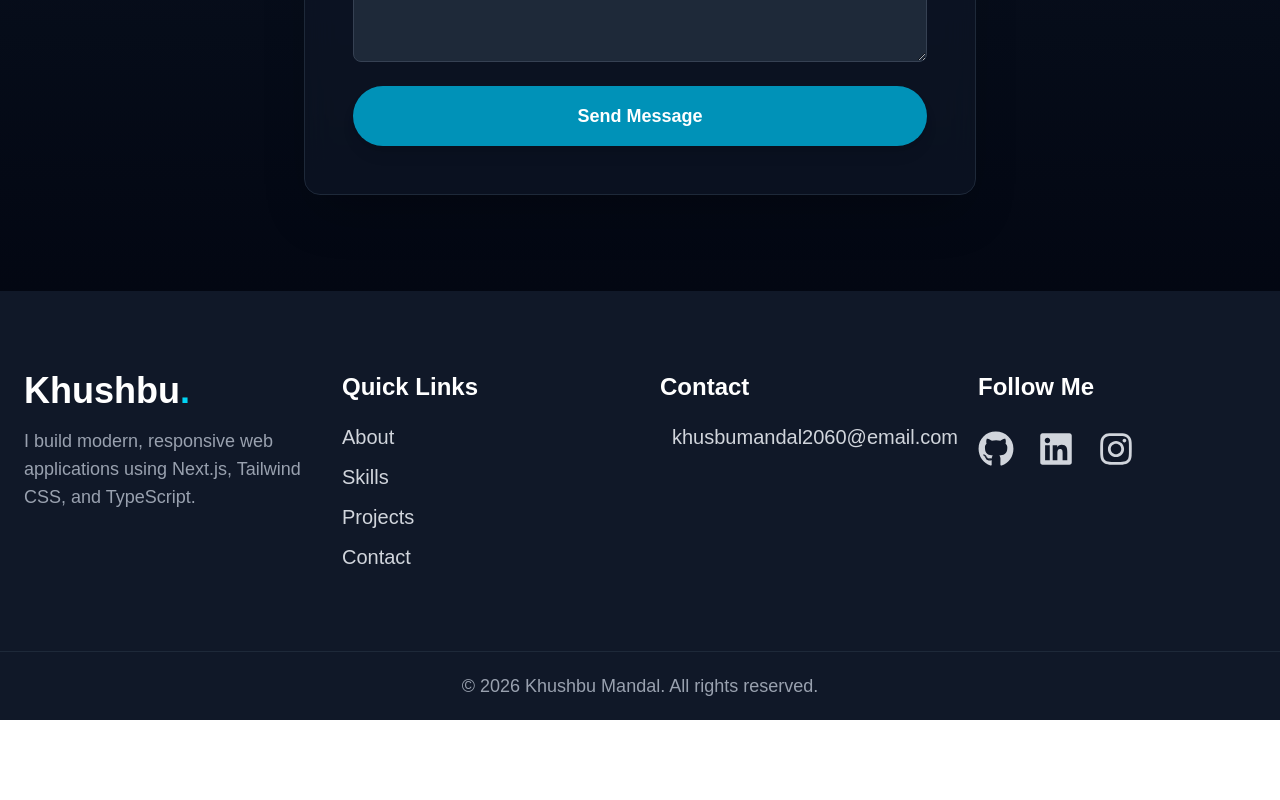
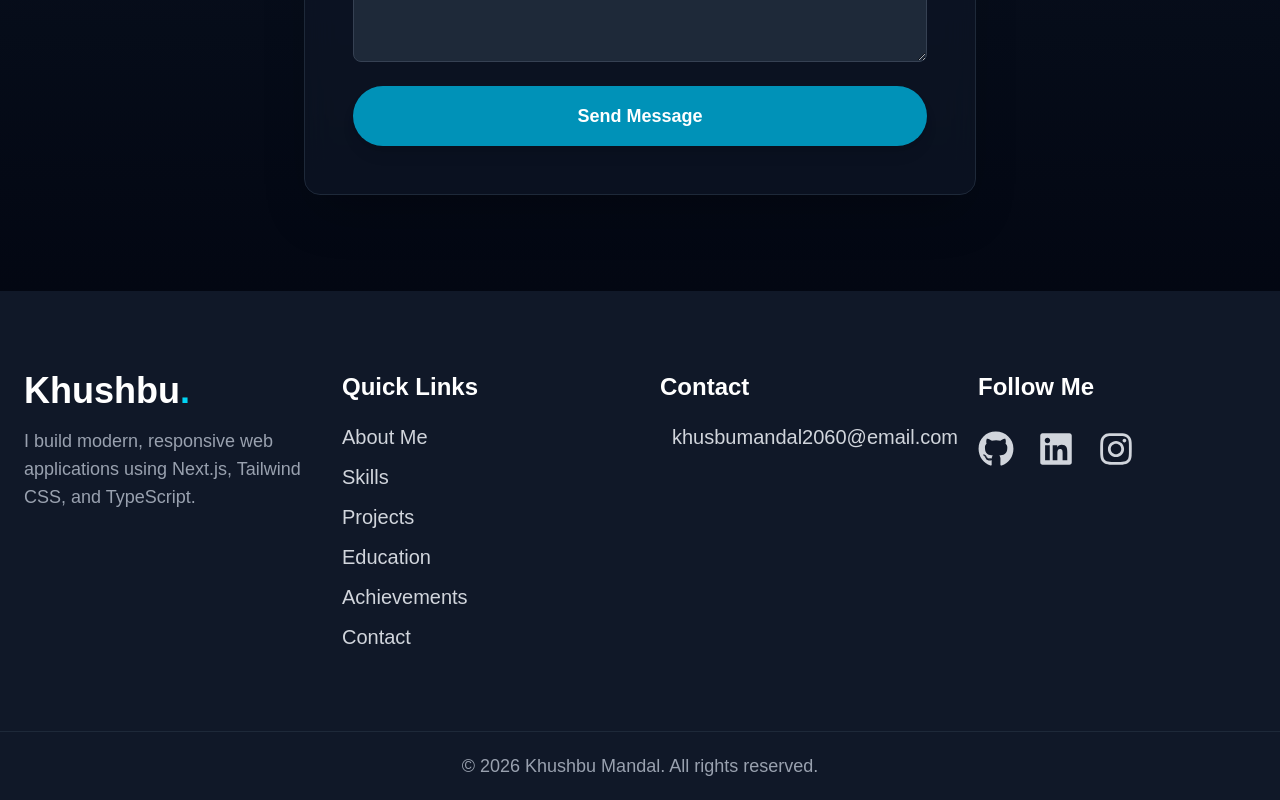
Before and after one commit to Khushbumandal2060/Portfolio, a Next.js app in the folder portfolio-ts/: page / in a window 1280 px wide. Shown: the part 5217-6017 px from the top of the page. Before the commit the page ends 5937 px from the top, so only its background shows below. Built offline with nearby package versions, Linux system fonts and the light colour scheme.

Commit message:
Updated components to use buttons for links

```diff
--- a/portfolio-ts/src/components/Footer.tsx
+++ b/portfolio-ts/src/components/Footer.tsx
@@ -1,20 +1,36 @@
 "use client";
-import Link from "next/link";
 import { FaGithub, FaLinkedin, FaInstagram, FaEnvelope } from "react-icons/fa";
 
-export default function Footer() {
+interface FooterProps {
+  sections: { [key: string]: React.RefObject<HTMLElement> };
+}
+
+const Footer: React.FC<FooterProps> = ({ sections }) => {
+  const quickLinks = [
+    { label: "About Me", ref: "about" },
+    { label: "Skills", ref: "skills" },
+    { label: "Projects", ref: "projects" },
+    { label: "Education", ref: "education" },
+    { label: "Achievements", ref: "achievements" },
+    { label: "Contact", ref: "contact" },
+  ];
+
+  const scrollToSection = (ref: string) => {
+    sections[ref]?.current?.scrollIntoView({ behavior: "smooth" });
+  };
+
   return (
     <footer className="bg-gray-900 text-gray-300">
       <div className="max-w-7xl mx-auto px-6 py-20 grid grid-cols-1 md:grid-cols-4 gap-12 md:gap-10">
 
         {/* LOGO */}
         <div className="flex flex-col items-start md:items-start">
-          <Link
-            href="/"
-            className="text-3xl md:text-4xl font-bold text-white hover:text-cyan-400"
+          <h1
+            className="text-3xl md:text-4xl font-bold text-white hover:text-cyan-400 cursor-pointer"
+            onClick={() => scrollToSection("about")}
           >
             Khushbu<span className="text-cyan-400">.</span>
-          </Link>
+          </h1>
           <p className="mt-4 text-gray-400 text-base md:text-lg max-w-xs">
             I build modern, responsive web applications using Next.js, Tailwind CSS, and TypeScript.
           </p>
@@ -24,14 +40,14 @@ export default function Footer() {
         <div className="flex flex-col">
           <h3 className="text-white font-semibold mb-5 text-xl md:text-2xl">Quick Links</h3>
           <ul className="space-y-3 text-lg md:text-xl">
-            {["About", "Skills", "Projects", "Contact"].map((link) => (
-              <li key={link}>
-                <Link
-                  href={`#${link.toLowerCase()}`}
-                  className="hover:text-cyan-400 transition"
+            {quickLinks.map((link) => (
+              <li key={link.ref}>
+                <button
+                  onClick={() => scrollToSection(link.ref)}
+                  className="hover:text-cyan-400 transition text-left"
                 >
-                  {link}
-                </Link>
+                  {link.label}
+                </button>
               </li>
             ))}
           </ul>
@@ -49,30 +65,15 @@ export default function Footer() {
         <div className="flex flex-col">
           <h3 className="text-white font-semibold mb-5 text-xl md:text-2xl">Follow Me</h3>
           <div className="flex gap-6 text-3xl md:text-4xl mt-2">
-            <Link
-              href="https://github.com/Khushbumandal2060"
-              target="_blank"
-              rel="noopener noreferrer"
-              className="hover:text-cyan-400 transition transform hover:scale-110"
-            >
+            <a href="https://github.com/Khushbumandal2060" target="_blank" rel="noopener noreferrer" className="hover:text-cyan-400 transition transform hover:scale-110">
               <FaGithub />
-            </Link>
-            <Link
-              href="https://www.linkedin.com/in/khushbu-kumari-mandal-99637b343/"
-              target="_blank"
-              rel="noopener noreferrer"
-              className="hover:text-cyan-400 transition transform hover:scale-110"
-            >
+            </a>
+            <a href="https://www.linkedin.com/in/khushbu-kumari-mandal-99637b343/" target="_blank" rel="noopener noreferrer" className="hover:text-cyan-400 transition transform hover:scale-110">
               <FaLinkedin />
-            </Link>
-            <Link
-              href="https://www.instagram.com/khushbumandal15/"
-              target="_blank"
-              rel="noopener noreferrer"
-              className="hover:text-cyan-400 transition transform hover:scale-110"
-            >
+            </a>
+            <a href="https://www.instagram.com/khushbumandal15/" target="_blank" rel="noopener noreferrer" className="hover:text-cyan-400 transition transform hover:scale-110">
               <FaInstagram />
-            </Link>
+            </a>
           </div>
         </div>
 
@@ -84,4 +85,6 @@ export default function Footer() {
       </div>
     </footer>
   );
-}
+};
+
+export default Footer;
```
